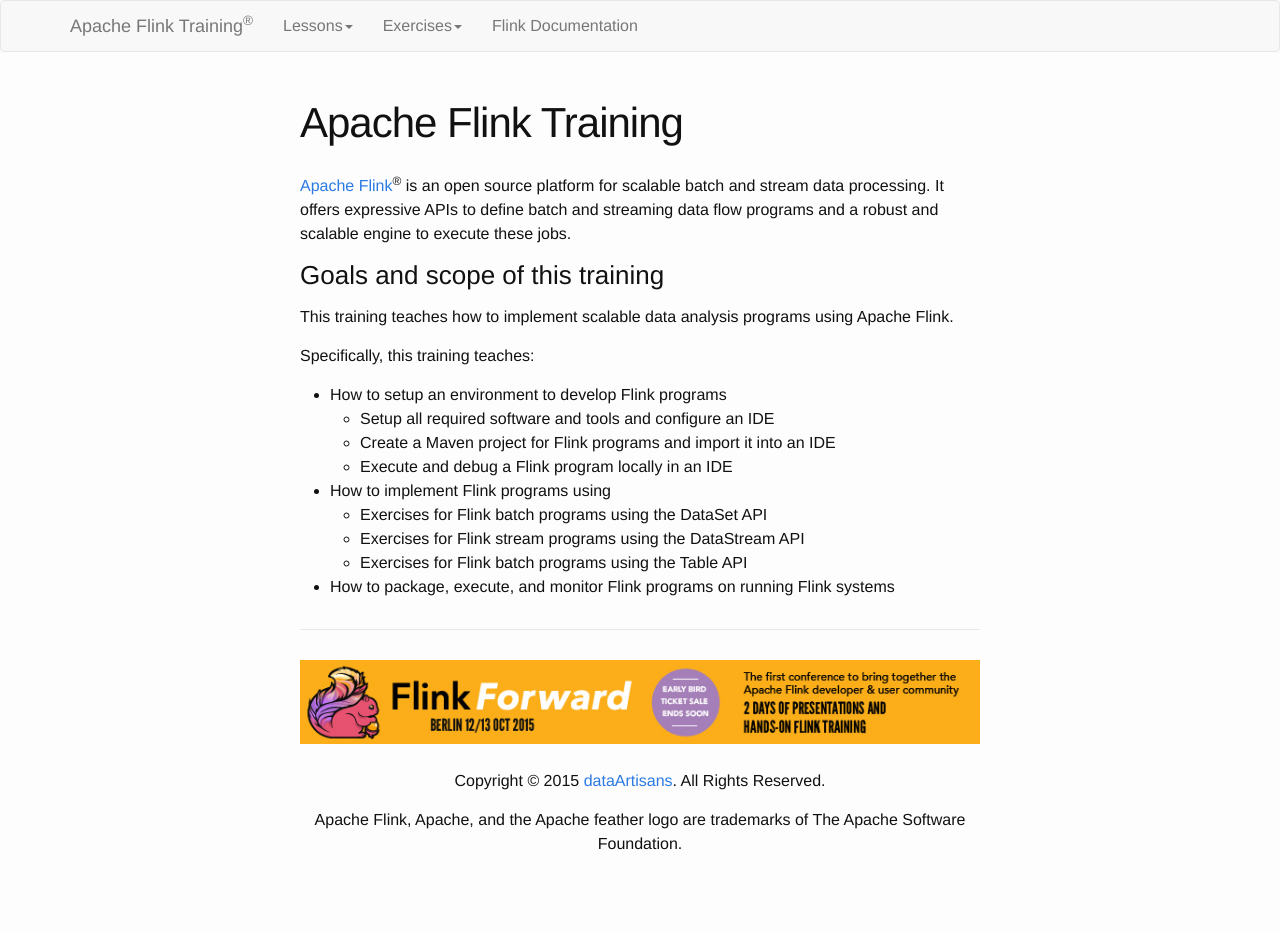
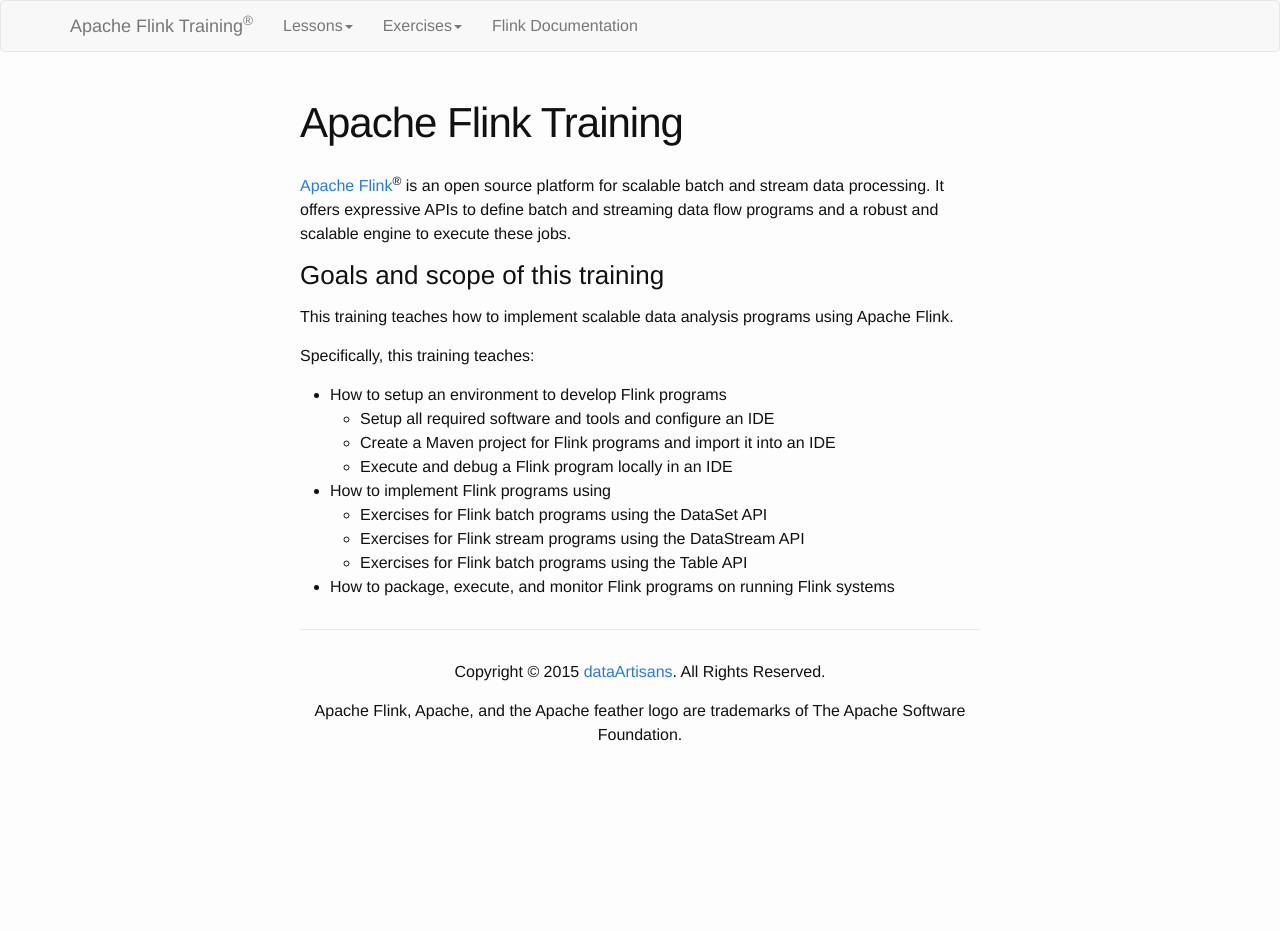
Before and after one commit to dataArtisans/flink-training-web, a Jekyll site: the page built from index.md, in a window 1280 px wide. Built offline with Jekyll 4.4.1, drawn with Linux system fonts in a browser that asks for light colours; after the commit the page ends 900 px from its top, so only the background shows below that.

Commit message:
Removed FF banner

```diff
--- a/_layouts/default.html
+++ b/_layouts/default.html
@@ -25,7 +25,6 @@
 
         <!-- Footer -->
         <div class="site-footer text-center">
-          <a href="http://flink-forward.org"><img src="{{ site.baseurl }}/images/ff-banner.jpg" style="margin-bottom:25px"></a>
           <p>Copyright © 2015 <a href="http://data-artisans.com">dataArtisans</a>. All Rights Reserved.</p>
 
           <p>Apache Flink, Apache, and the Apache feather logo are trademarks of The Apache Software Foundation.</p>
```
